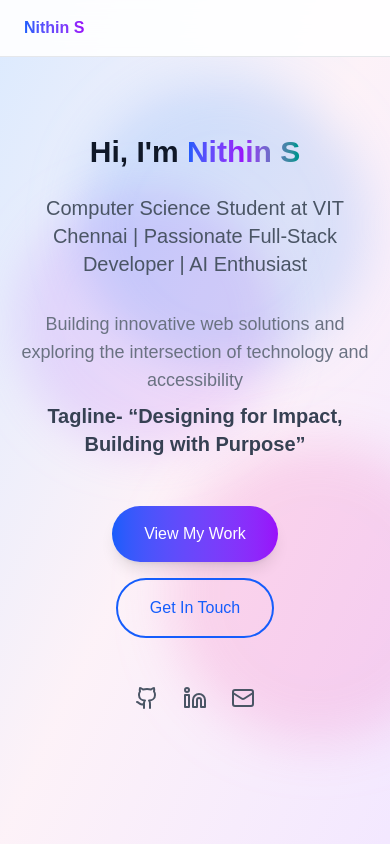
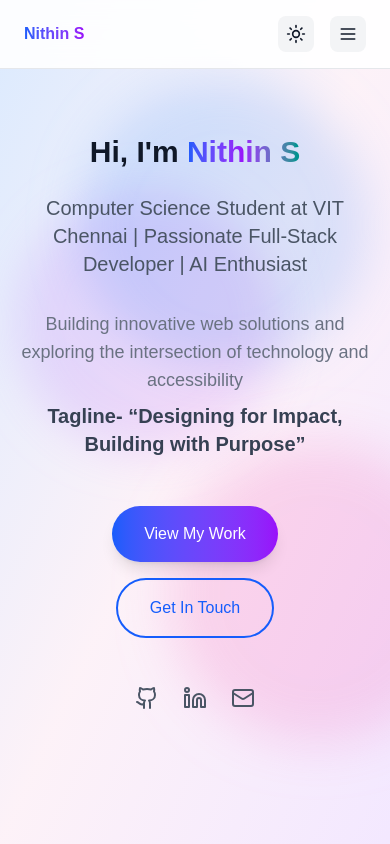
Before and after one commit to Nithin-250/portfolio, a Next.js app: page / in a window 390 px wide. Shown: the top 844 px of the page. Built offline with nearby package versions, Linux system fonts and the light colour scheme.

Commit message:
Update page.tsx

```diff
--- a/app/page.tsx
+++ b/app/page.tsx
@@ -123,11 +123,11 @@ export default function Portfolio() {
     interests: ["Web Development", "Accessibility in Tech", "Game Design", "AI/ML"],
   };
   return (
-  <div className={`min-h-screen transition-colors duration-300 ${darkMode ? 'dark' : ''} bg-white dark:bg-gray-900 text-gray-900 dark:text-white cursor-none`}>
+  <div className="min-h-screen transition-colors duration-300 bg-white dark:bg-gray-900 text-gray-900 dark:text-white cursor-none">
     {/* Navigation */}
     <nav className="fixed top-0 w-full bg-white/90 dark:bg-gray-900/90 backdrop-blur-md z-50 border-b border-gray-200 dark:border-gray-700">
       <div className="container mx-auto px-6 py-4 flex justify-between items-center">
-        {/* ✅ Responsive "Hi, I’m Nithin S" */}
+        {/* Responsive "Hi, I’m Nithin S" */}
         <motion.div
           initial={{ opacity: 0, x: -20 }}
           animate={{ opacity: 1, x: 0 }}
@@ -136,6 +136,7 @@ export default function Portfolio() {
           Nithin S
         </motion.div>
 
+        {/* Desktop menu */}
         <div className="hidden md:flex items-center space-x-8">
           {['home', 'about', 'projects', 'contact'].map((section) => (
             <button
@@ -146,24 +147,53 @@ export default function Portfolio() {
               {section}
             </button>
           ))}
-          {/* ✅ Dark mode toggle fixed */}
-          <button onClick={toggleDarkMode} className="p-2 rounded-lg bg-gray-100 dark:bg-gray-800 hover:bg-gray-200 dark:hover:bg-gray-700 transition-colors">
+
+          {/* Dark mode toggle */}
+          <button
+            onClick={toggleDarkMode}
+            className="p-2 rounded-lg bg-gray-100 dark:bg-gray-800 hover:bg-gray-200 dark:hover:bg-gray-700 transition-colors"
+          >
             {darkMode ? <Moon size={20} /> : <Sun size={20} />}
+          </button>
+        </div>
+
+        {/* Mobile menu */}
+        <div className="md:hidden flex items-center space-x-4">
+          <button
+            onClick={toggleDarkMode}
+            className="p-2 rounded-lg bg-gray-100 dark:bg-gray-800 hover:bg-gray-200 dark:hover:bg-gray-700 transition-colors"
+          >
+            {darkMode ? <Moon size={20} /> : <Sun size={20} />}
+          </button>
+
+          <button
+            onClick={() => setMobileMenuOpen(!mobileMenuOpen)}
+            className="p-2 rounded-lg bg-gray-100 dark:bg-gray-800 hover:bg-gray-200 dark:hover:bg-gray-700 transition-colors"
+          >
+            {mobileMenuOpen ? <X size={20} /> : <Menu size={20} />}
           </button>
         </div>
       </div>
 
+      {/* Mobile dropdown menu */}
       {mobileMenuOpen && (
-          <motion.div initial={{ opacity: 0, y: -10 }} animate={{ opacity: 1, y: 0 }} className="md:hidden mt-4 py-4 border-t border-gray-200 dark:border-gray-700">
+        <motion.div
+          initial={{ opacity: 0, y: -10 }}
+          animate={{ opacity: 1, y: 0 }}
+          className="md:hidden mt-4 py-4 border-t border-gray-200 dark:border-gray-700"
+        >
           {['home', 'about', 'projects', 'contact'].map((section) => (
-              <button key={section} onClick={() => scrollToSection(section)} className="block w-full text-left py-2 capitalize transition-colors hover:text-blue-600 dark:hover:text-blue-400">
+            <button
+              key={section}
+              onClick={() => scrollToSection(section)}
+              className="block w-full text-left py-2 capitalize transition-colors hover:text-blue-600 dark:hover:text-blue-400"
+            >
               {section}
             </button>
           ))}
         </motion.div>
       )}
     </nav>
-
 
 
 
```
Lines whose indentation alone changed are shown as unchanged.
